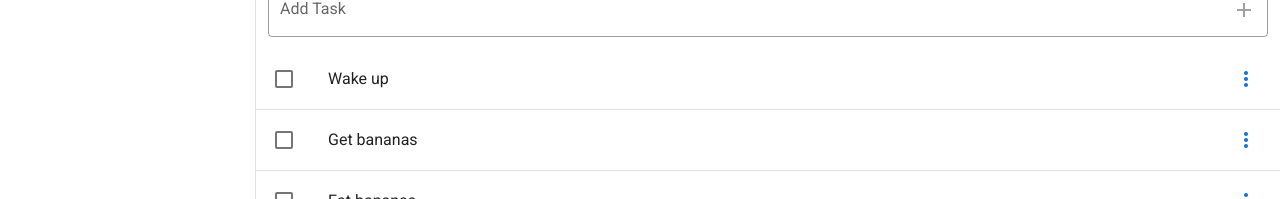
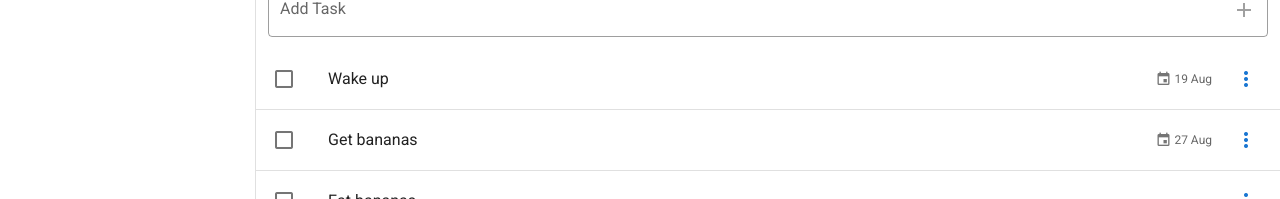
Before and after one commit to glenncai/TickMe, a Vue app: page /#/ in a window 1280 px wide. Shown: the part 159-358 px from the top of the page. Built offline with nearby package versions, Linux system fonts and the light colour scheme.

Commit message:
feat: pick due date

```diff
--- a/package.json
+++ b/package.json
@@ -8,6 +8,7 @@
   },
   "dependencies": {
     "core-js": "^3.6.5",
+    "date-fns": "^2.23.0",
     "vue": "^2.6.11",
     "vue-router": "^3.2.0",
     "vuetify": "^2.2.11",
--- a/src/components/Todo/Dialogs/DialogDelete.vue
+++ b/src/components/Todo/Dialogs/DialogDelete.vue
@@ -42,7 +42,3 @@ export default {
   }
 }
 </script>
-
-<style>
-
-</style>
--- /dev/null
+++ b/src/components/Todo/Dialogs/DialogDueDate.vue
@@ -0,0 +1,56 @@
+<template>
+  <v-dialog
+    ref="dialog"
+    :value="true"
+    :return-value.sync="date"
+    persistent
+    width="290px"
+  >
+    <v-date-picker
+      v-model="date"
+      scrollable
+    >
+      <v-spacer></v-spacer>
+      <v-btn
+        @click="$emit('close')"
+        text
+        color="primary"
+      >
+        Cancel
+      </v-btn>
+      <v-btn
+        @click="saveDueDate(task.id)"
+        text
+        color="primary"
+      >
+        OK
+      </v-btn>
+    </v-date-picker>
+  </v-dialog>
+</template>
+
+<script>
+export default {
+  props: ['task'],
+  data() {
+    return {
+      date: null
+    }
+  },
+  methods: {
+    saveDueDate(taskId) {
+      let payload = {
+        id: taskId,
+        dueDate: this.date
+      }
+
+      this.$store.dispatch('updateTaskDueDate', payload)
+      this.$emit('close')
+    }
+  },
+  mounted() {
+    // show the due date on calendar
+    this.date = this.task.dueDate
+  },
+}
+</script>
--- a/src/components/Todo/Dialogs/DialogEdit.vue
+++ b/src/components/Todo/Dialogs/DialogEdit.vue
@@ -69,7 +69,3 @@ export default {
   }
 }
 </script>
-
-<style>
-
-</style>
--- a/src/components/Todo/NoTasks.vue
+++ b/src/components/Todo/NoTasks.vue
@@ -18,7 +18,7 @@ export default {
 }
 </script>
 
-<style scoped>
+<style lang="scss" scoped>
 .no-tasks {
   display: flex;
   align-items: center;
--- a/src/components/Todo/Task.vue
+++ b/src/components/Todo/Task.vue
@@ -20,6 +20,13 @@
           </v-list-item-title>
         </v-list-item-content>
 
+        <v-list-item-action v-show="task.dueDate">
+          <v-list-item-action-text class="formatDate">
+            <v-icon small>mdi-calendar</v-icon>
+            <span>{{ task.dueDate | niceDate }}</span>
+          </v-list-item-action-text>
+        </v-list-item-action>
+
         <v-list-item-action>
           <TaskMenu :task="task" />
         </v-list-item-action>
@@ -31,6 +38,7 @@
 </template>
 
 <script>
+import { format } from 'date-fns'
 import TaskMenu from '@/components/Todo/TaskMenu'
 
 export default {
@@ -39,6 +47,11 @@ export default {
   components: {
     TaskMenu
   },
+  filters: {
+    niceDate(value) {
+      return format(new Date(value), 'd MMM')
+    }
+  },
   methods: {
     doneTask(taskId) {
       this.$store.commit('doneTask', taskId)
@@ -46,3 +59,14 @@ export default {
   }
 }
 </script>
+
+<style lang="scss" scoped>
+.formatDate {
+  display: flex;
+  align-items: center;
+
+  & span {
+    padding-left: 3px;
+  }
+}
+</style>
--- a/src/components/Todo/TaskMenu.vue
+++ b/src/components/Todo/TaskMenu.vue
@@ -33,6 +33,11 @@
       @close="hideDialogEdit"
       :task="task"
     />
+    <DialogDueDate
+      v-if="dialogs.dueDate"
+      @close="hideDialogDueDate"
+      :task="task"
+    />
     <DialogDelete
       v-if="dialogs.delete"
       @close="hideDialogDelete"
@@ -42,21 +47,24 @@
 </template>
 
 <script>
+import DialogEdit from '@/components/Todo/Dialogs/DialogEdit'
+import DialogDueDate from '@/components/Todo/Dialogs/DialogDueDate'
 import DialogDelete from '@/components/Todo/Dialogs/DialogDelete'
-import DialogEdit from '@/components/Todo/Dialogs/DialogEdit'
 
 export default {
   name: 'TaskMenu',
   props: ['task'],
   components: {
     DialogDelete,
-    DialogEdit
+    DialogEdit,
+    DialogDueDate
   },
   data() {
     return {
       dialogs: {
         edit: false,
-        delete: false
+        dueDate: false,
+        delete: false,
       },
       items: [
         {
@@ -70,7 +78,7 @@ export default {
           title: 'Due date',
           icon: 'mdi-calendar',
           click() {
-            console.log('due date');
+            this.dialogs.dueDate = true
           }
         },
         {
@@ -90,6 +98,9 @@ export default {
     hideDialogEdit() {
       this.dialogs.edit = false
     },
+    hideDialogDueDate() {
+      this.dialogs.dueDate = false
+    },
     hideDialogDelete() {
       this.dialogs.delete = false
     }
--- a/src/store/index.js
+++ b/src/store/index.js
@@ -9,17 +9,20 @@ export default new Vuex.Store({
       {
         id: 1,
         title: 'Wake up',
-        done: false
+        done: false,
+        dueDate: '2021-08-19'
       },
       {
         id: 2,
         title: 'Get bananas',
-        done: false
+        done: false,
+        dueDate: '2021-08-27'
       },
       {
         id: 3,
         title: 'Eat bananas',
-        done: false
+        done: false,
+        dueDate: null
       }
     ],
     snackbar: {
@@ -32,7 +35,8 @@ export default new Vuex.Store({
       let newTask = {
         id: Date.now(),
         title: newTaskTitle,
-        done: false
+        done: false,
+        dueDate: null
       }
       state.tasks.push(newTask)
     },
@@ -46,6 +50,10 @@ export default new Vuex.Store({
     updateTaskTitle(state, payload) {
       let task = state.tasks.filter(task => task.id === payload.id)[0]
       task.title = payload.title
+    },
+    updateTaskDueDate(state, payload) {
+      let task = state.tasks.filter(task => task.id === payload.id)[0]
+      task.dueDate = payload.dueDate
     },
     showSnackBar(state, text) {
       // The snackbar pops up again
@@ -73,6 +81,10 @@ export default new Vuex.Store({
       commit('updateTaskTitle', payload)
       commit('showSnackBar', 'Task updated!')
     },
+    updateTaskDueDate({ commit }, payload) {
+      commit('updateTaskDueDate', payload)
+      commit('showSnackBar', 'Due date updated!')
+    },
     deleteTask({ commit }, id) {
       commit('deleteTask', id)
       commit('showSnackBar', 'Task deleted!')
```
Also changed, not shown: 1 other file (tests, documents, lock files or other folders).
